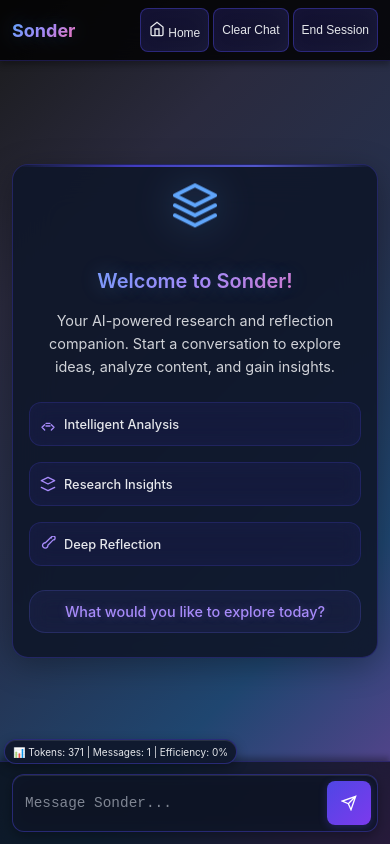
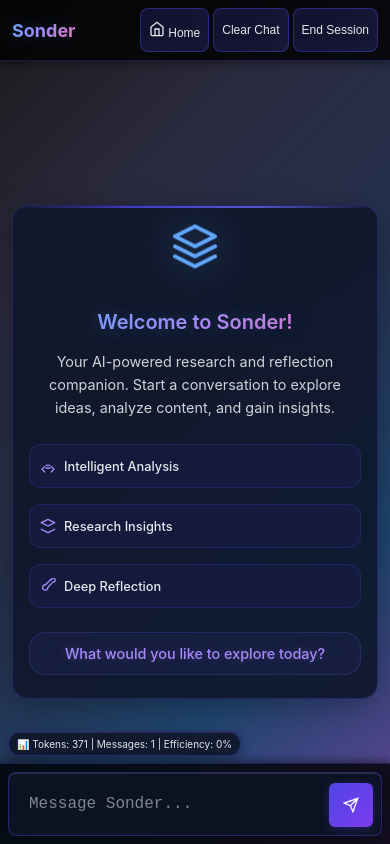
Before and after one commit to fenixawiles/RecursiveCognition, a website with bundled scripts: page chat.html in a window 390 px wide. Built offline with nearby package versions, Linux system fonts and the light colour scheme.

Commit message:
Mobile Text Box Config

```diff
--- a/styles.css
+++ b/styles.css
@@ -1263,6 +1263,8 @@ body {
 
     .chat-messages {
         padding: 0.5rem;
+        /* Add padding bottom to prevent overlap with input */
+        padding-bottom: 1rem;
     }
 
     .message-container {
@@ -1271,29 +1273,65 @@ body {
     }
 
     .chat-footer {
-        padding: 0.75rem;
+        padding: 0.5rem;
+        /* Ensure footer stays above mobile keyboard */
+        position: fixed;
+        bottom: 0;
+        left: 0;
+        right: 0;
+        background: rgba(0, 0, 0, 0.8);
+        backdrop-filter: blur(20px);
+        border-top: 1px solid rgba(79, 70, 229, 0.3);
+        z-index: 1000;
+    }
+
+    .input-container {
+        max-width: none;
+        width: 100%;
     }
 
     .input-wrapper {
-        padding: 0.375rem;
+        padding: 0.5rem;
+        border-radius: 8px;
+        align-items: flex-end;
     }
 
     #userInput {
-        padding: 0.375rem;
-        font-size: 0.9rem;
+        padding: 0.75rem;
+        font-size: 16px; /* Prevents zoom on iOS */
+        line-height: 1.4;
+        min-height: 20px;
+        max-height: 100px;
+        border-radius: 6px;
+        resize: none;
+        /* Better mobile text input */
+        -webkit-appearance: none;
+        -moz-appearance: none;
+        appearance: none;
     }
 
     .send-btn {
-        padding: 0.375rem 0.5rem;
+        padding: 0.75rem;
+        border-radius: 6px;
+        margin-left: 0.5rem;
+        flex-shrink: 0;
+        min-width: 44px;
+        min-height: 44px;
     }
 
     .token-float {
         position: fixed;
-        bottom: 5rem;
-        left: 0.25rem;
+        bottom: 5.5rem;
+        left: 0.5rem;
         margin: 0;
         font-size: 0.75rem;
         padding: 0.25rem 0.5rem;
+        z-index: 999;
+    }
+
+    /* Adjust main content to account for fixed footer */
+    .chat-main {
+        padding-bottom: 80px;
     }
 }
 
```
